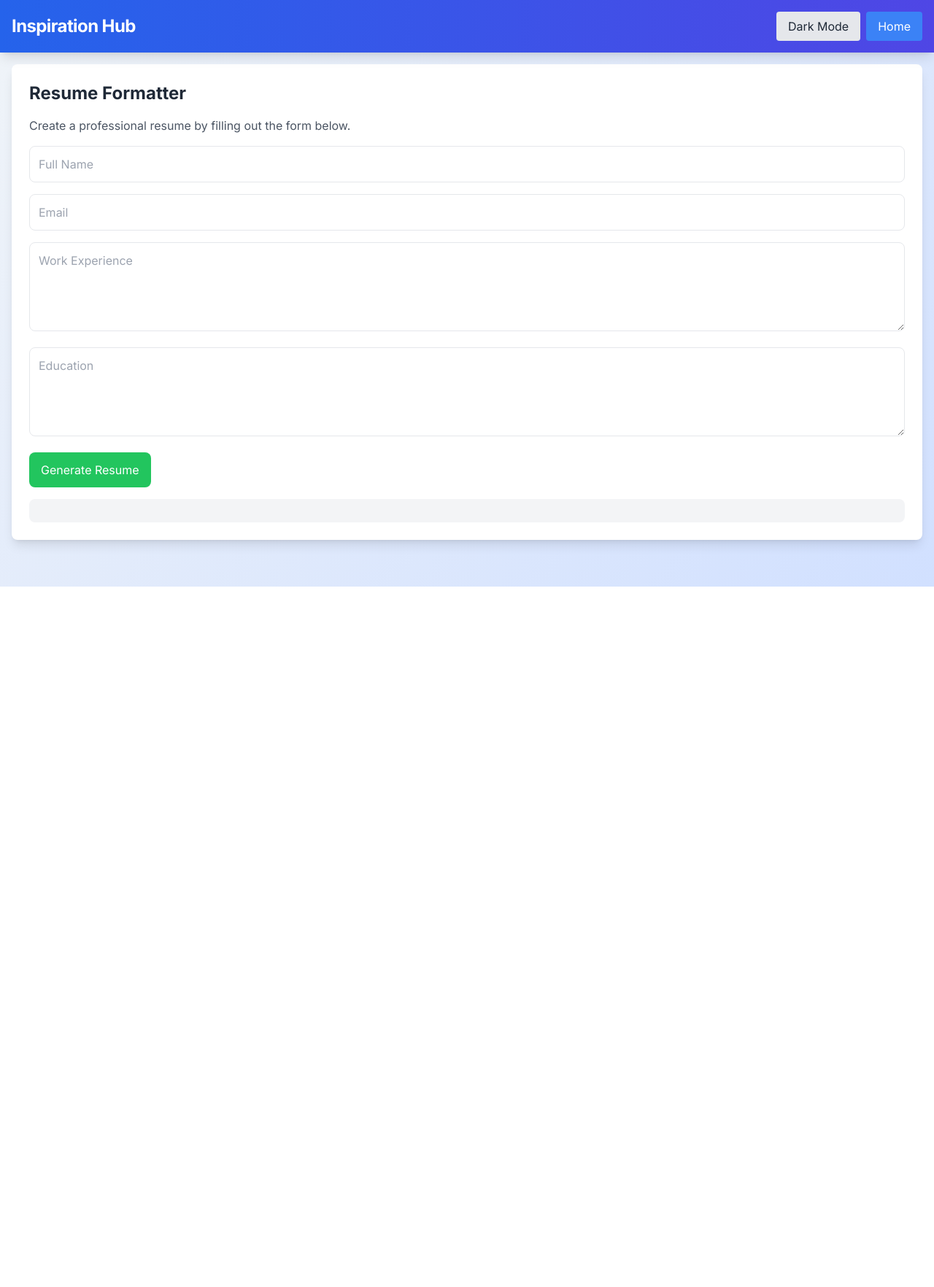
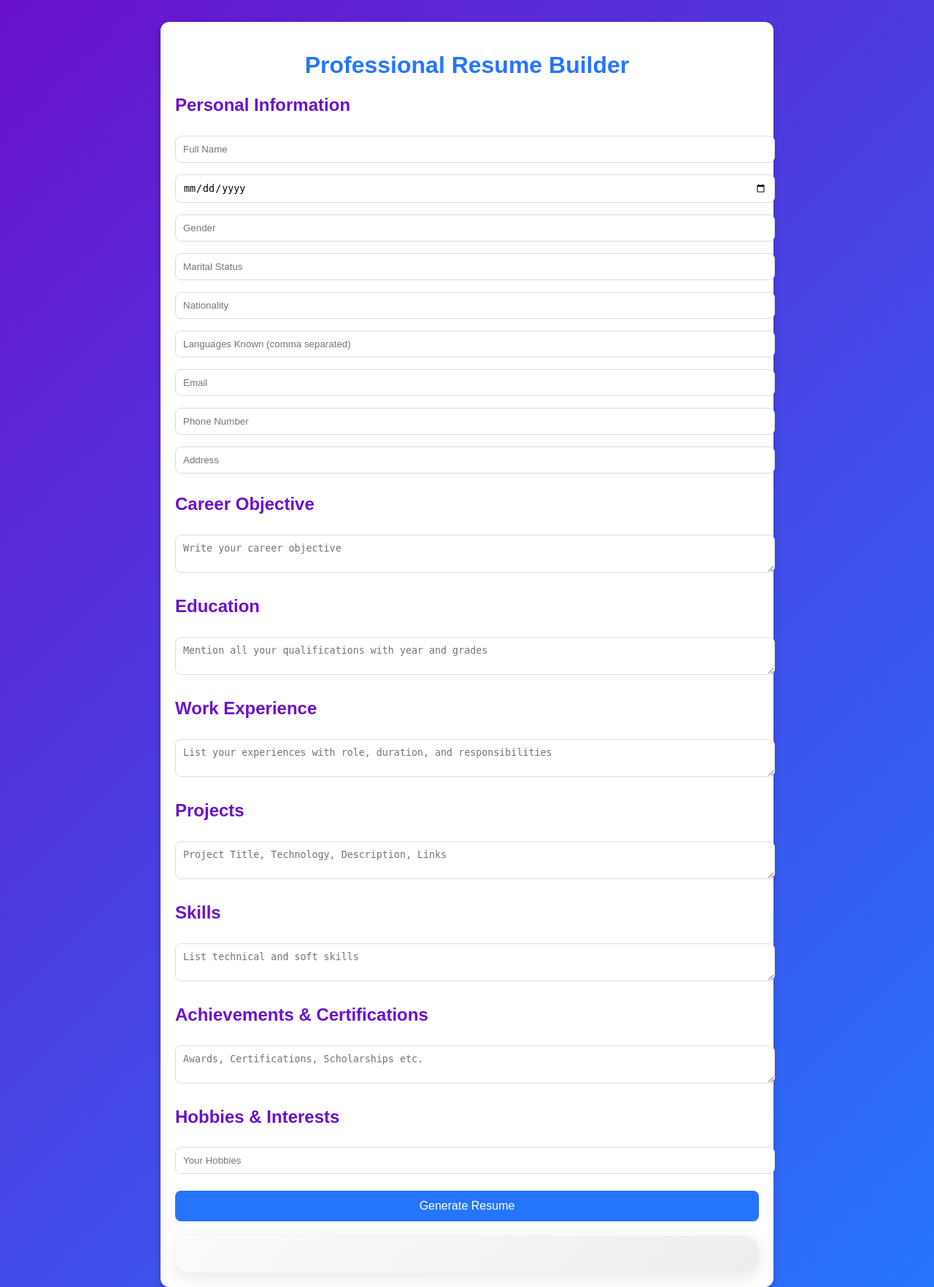
Before and after one commit to 878785/Inspiration-hub, a Flask app: page /resume in a window 1280 px wide. Shown: the whole page at 73% size. Before the commit the page ends 804 px from the top, so only its background shows below. Run offline with Flask 3, Linux system fonts and the light colour scheme; some libraries are stand-ins or nearby versions.

Commit message:
Update resume.html

```diff
--- a/templates/resume.html
+++ b/templates/resume.html
@@ -3,184 +3,257 @@
 <head>
   <meta charset="UTF-8">
   <meta name="viewport" content="width=device-width, initial-scale=1.0">
-    <title>Resume Formatter - Inspiration Hub</title>
-    <link href="https://fonts.googleapis.com/css2?family=Inter:wght@400;600;700&display=swap" rel="stylesheet">
-    <script src="https://cdn.tailwindcss.com"></script>
-    <script defer src="https://cdn.jsdelivr.net/npm/axios/dist/axios.min.js"></script>
+  <title>Advanced Resume Builder</title>
   <style>
     body {
-            font-family: 'Inter', sans-serif;
-            background: linear-gradient(135deg, #f0f4f8 0%, #d1e0ff 100%);
-            transition: background-color 0.3s, color 0.3s;
-            scroll-behavior: smooth;
+  font-family: Arial, sans-serif;
+  margin: 0;
+  padding: 0;
+  background: linear-gradient(135deg, #6a11cb, #2575fc);
+  color: #333;
 }
-        .dark body {
-            background: linear-gradient(135deg, #1a202c 0%, #2d3748 100%);
-            color: #e2e8f0;
+
+.container {
+  max-width: 800px;
+  margin: auto;
+  background: #fff;
+  padding: 20px;
+  border-radius: 12px;
+  box-shadow: 0px 4px 10px rgba(0,0,0,0.2);
+  margin-top: 30px;
 }
-        .notification {
-            position: fixed;
-            top: 20px;
-            right: 20px;
-            padding: 12px 24px;
+
+h1 {
+  text-align: center;
+  color: #2575fc;
+}
+
+h2 {
+  margin-top: 20px;
+  color: #6a11cb;
+}
+
+input, textarea {
+  width: 100%;
+  padding: 10px;
+  margin: 8px 0;
+  border: 1px solid #ddd;
   border-radius: 8px;
+  outline: none;
+}
+
+button {
+  background: #2575fc;
   color: white;
-            z-index: 1001;
-            animation: slideIn 0.5s ease-out;
+  padding: 12px;
+  border: none;
+  border-radius: 8px;
+  cursor: pointer;
+  width: 100%;
+  font-size: 16px;
+  margin-top: 15px;
 }
-        .spinner {
-            border: 4px solid #f3f3f3;
-            border-top: 4px solid #3b82f6;
-            border-radius: 50%;
-            width: 24px;
-            height: 24px;
-            animation: spin 1s linear infinite;
-            display: none;
-            margin: 0 auto;
+
+button:hover {
+  background: #6a11cb;
 }
-        @keyframes slideIn {
-            from { transform: translateX(100%); }
-            to { transform: translateX(0); }
+
+/* Resume Output Section - Colorful Style */
+.resume-output {
+  background: linear-gradient(135deg, #fdfbfb, #ebedee);
+  padding: 25px;
+  border-radius: 20px;
+  box-shadow: 0 6px 25px rgba(0,0,0,0.1);
+  margin-top: 20px;
+  animation: fadeIn 0.8s ease;
 }
-        @keyframes spin {
-            0% { transform: rotate(0deg); }
-            100% { transform: rotate(360deg); }
+
+/* Headline Gradient */
+.resume-output h2 {
+  font-size: 2rem;
+  text-align: center;
+  background: linear-gradient(90deg,#ff6a00,#ee0979);
+  -webkit-background-clip: text;
+  -webkit-text-fill-color: transparent;
+  margin-bottom: 20px;
 }
-        .sidebar {
+
+.resume-output h3 {
+  background: linear-gradient(90deg,#36d1dc,#5b86e5);
+  -webkit-background-clip: text;
+  -webkit-text-fill-color: transparent;
+  border-bottom: 2px dashed #74ebd5;
+  padding-bottom: 5px;
+  margin-top: 20px;
+}
+
+.resume-output p {
+  font-size: 1.05rem;
+  line-height: 1.6;
+  margin: 5px 0 10px 0;
+}
+
+/* Section Cards */
+.resume-section {
+  background: #ffffffaa;
+  padding: 15px;
+  border-radius: 15px;
+  margin-bottom: 15px;
   transition: transform 0.3s ease;
 }
-        .sidebar-hidden {
-            transform: translateX(-100%);
+.resume-section:hover {
+  transform: scale(1.02);
 }
-        @media (max-width: 640px) {
-            .sidebar {
-                position: fixed;
-                top: 0;
-                left: 0;
-                width: 75%;
-                height: 100%;
-                background-color: white;
-                z-index: 1000;
-                padding: 16px;
-                box-shadow: 2px 0 5px rgba(0,0,0,0.2);
+
+/* Tags or Skills Chips */
+.skill-chip {
+  display: inline-block;
+  background: linear-gradient(90deg,#00c6ff,#0072ff);
+  color: white;
+  padding: 5px 10px;
+  margin: 3px;
+  border-radius: 20px;
+  font-size: 0.9rem;
+  font-weight: bold;
 }
-            .dark .sidebar {
-                background-color: #2d3748;
+
+@media (max-width: 600px) {
+  .container {
+    padding: 15px;
+  }
+  button {
+    font-size: 14px;
+    padding: 10px;
   }
 }
+
   </style>
 </head>
-<body class="min-h-screen">
-    <!-- Header -->
-    <header class="bg-gradient-to-r from-blue-600 to-indigo-600 text-white p-4 sticky top-0 z-50 shadow-lg">
-        <div class="container mx-auto flex justify-between items-center">
-            <h1 class="text-2xl font-bold tracking-tight">Inspiration Hub</h1>
-            <div class="flex items-center space-x-2">
-                <button id="menu-toggle" class="sm:hidden p-2 bg-blue-500 rounded hover:bg-blue-600">
-                    <svg class="w-6 h-6" fill="none" stroke="currentColor" viewBox="0 0 24 24"><path stroke-linecap="round" stroke-linejoin="round" stroke-width="2" d="M4 6h16M4 12h16M4 18h16"></path></svg>
-                </button>
-                <div class="hidden sm:flex space-x-2">
-                    <button id="theme-toggle" class="px-4 py-2 bg-gray-200 text-gray-800 rounded hover:bg-gray-300">Dark Mode</button>
-                    <a href="INSPIRATION.html" class="px-4 py-2 bg-blue-500 rounded hover:bg-blue-600">Home</a>
+<body>
+  <div class="container">
+    <h1>Professional Resume Builder</h1>
+    <form id="resumeForm">
+
+      <h2>Personal Information</h2>
+      <input type="text" id="name" placeholder="Full Name" required>
+      <input type="date" id="dob" placeholder="Date of Birth">
+      <input type="text" id="gender" placeholder="Gender">
+      <input type="text" id="marital" placeholder="Marital Status">
+      <input type="text" id="nationality" placeholder="Nationality">
+      <input type="text" id="languages" placeholder="Languages Known (comma separated)">
+      <input type="email" id="email" placeholder="Email" required>
+      <input type="tel" id="phone" placeholder="Phone Number" required>
+      <input type="text" id="address" placeholder="Address">
+
+      <h2>Career Objective</h2>
+      <textarea id="objective" placeholder="Write your career objective"></textarea>
+
+      <h2>Education</h2>
+      <textarea id="education" placeholder="Mention all your qualifications with year and grades"></textarea>
+
+      <h2>Work Experience</h2>
+      <textarea id="experience" placeholder="List your experiences with role, duration, and responsibilities"></textarea>
+
+      <h2>Projects</h2>
+      <textarea id="projects" placeholder="Project Title, Technology, Description, Links"></textarea>
+
+      <h2>Skills</h2>
+      <textarea id="skills" placeholder="List technical and soft skills"></textarea>
+
+      <h2>Achievements & Certifications</h2>
+      <textarea id="achievements" placeholder="Awards, Certifications, Scholarships etc."></textarea>
+
+      <h2>Hobbies & Interests</h2>
+      <input type="text" id="hobbies" placeholder="Your Hobbies">
+
+      <button type="submit">Generate Resume</button>
+    </form>
+
+    <div id="resumeOutput" class="resume-output"></div>
+    <button id="downloadBtn" style="display:none;">Download PDF</button>
   </div>
-            </div>
-        </div>
-    </header>
 
-    <!-- Sidebar (Mobile) -->
-    <nav id="sidebar" class="sidebar sidebar-hidden sm:hidden bg-white dark:bg-gray-800">
-        <button id="close-sidebar" class="p-2 mb-4 bg-red-500 text-white rounded">Close</button>
-        <div class="space-y-2">
-            <button id="mobile-theme-toggle" class="w-full px-4 py-2 bg-gray-200 text-gray-800 rounded hover:bg-gray-300">Dark Mode</button>
-            <a href="INSPIRATION.html" class="block px-4 py-2 bg-blue-500 text-white rounded hover:bg-blue-600">Home</a>
-            <a href="mindmap.html" class="block px-4 py-2 bg-blue-500 text-white rounded hover:bg-blue-600">Mind Map</a>
-            <a href="kanban.html" class="block px-4 py-2 bg-blue-500 text-white rounded hover:bg-blue-600">Kanban Board</a>
-            <!-- Add links to other tools as needed -->
-        </div>
-    </nav>
+  <script src="https://cdnjs.cloudflare.com/ajax/libs/html2pdf.js/0.9.2/html2pdf.bundle.min.js"></script>
+  <script src="https://cdnjs.cloudflare.com/ajax/libs/html2canvas/1.4.1/html2canvas.min.js"></script>
+<script src="https://cdnjs.cloudflare.com/ajax/libs/jspdf/2.5.1/jspdf.umd.min.js"></script>
+  <script>
+// jsPDF include karna zaroori hai
+// <script src="https://cdnjs.cloudflare.com/ajax/libs/jspdf/2.5.1/jspdf.umd.min.js">
+// ko apne HTML file ke head ya end me add karo
 
-    <!-- Main Content -->
-    <main class="container mx-auto p-4">
-        <section class="mb-12 bg-white dark:bg-gray-800 p-6 rounded-lg shadow-lg">
-            <h2 class="text-2xl font-bold mb-4 text-gray-800 dark:text-gray-100">Resume Formatter</h2>
-            <p class="text-gray-600 dark:text-gray-300 mb-4">Create a professional resume by filling out the form below.</p>
-            <div id="loading-spinner" class="spinner mb-4"></div>
-            <div class="space-y-4">
-                <input id="name" type="text" placeholder="Full Name" class="w-full p-3 border rounded-lg dark:bg-gray-700 dark:border-gray-600 focus:outline-none focus:ring-2 focus:ring-blue-500" aria-label="Full Name">
-                <input id="email" type="email" placeholder="Email" class="w-full p-3 border rounded-lg dark:bg-gray-700 dark:border-gray-600 focus:outline-none focus:ring-2 focus:ring-blue-500" aria-label="Email">
-                <textarea id="experience" placeholder="Work Experience" rows="4" class="w-full p-3 border rounded-lg dark:bg-gray-700 dark:border-gray-600 focus:outline-none focus:ring-2 focus:ring-blue-500" aria-label="Work Experience"></textarea>
-                <textarea id="education" placeholder="Education" rows="4" class="w-full p-3 border rounded-lg dark:bg-gray-700 dark:border-gray-600 focus:outline-none focus:ring-2 focus:ring-blue-500" aria-label="Education"></textarea>
-                <button onclick="generateResume()" class="px-4 py-3 bg-green-500 text-white rounded-lg hover:bg-green-600 transition transform hover:scale-105" aria-label="Generate Resume">Generate Resume</button>
-                <div id="resume-output" class="mt-4 p-4 bg-gray-100 dark:bg-gray-700 rounded-lg"></div>
-            </div>
-        </section>
-    </main>
+document.getElementById("resumeForm").addEventListener("submit", function (e) {
+  e.preventDefault();
 
-    <script>
-        document.addEventListener('DOMContentLoaded', () => {
-            document.getElementById('theme-toggle').addEventListener('click', toggleTheme);
-            document.getElementById('mobile-theme-toggle').addEventListener('click', toggleTheme);
-            document.getElementById('menu-toggle').addEventListener('click', toggleSidebar);
-            document.getElementById('close-sidebar').addEventListener('click', toggleSidebar);
-        });
+  const name = document.getElementById("name").value.trim();
+  const email = document.getElementById("email").value.trim();
+  const phone = document.getElementById("phone").value.trim();
+  const education = document.getElementById("education").value.trim();
+  const experience = document.getElementById("experience").value.trim();
+  const skills = document.getElementById("skills").value.trim();
+  const achievements = document.getElementById("achievements").value.trim();
 
-        function toggleTheme() {
-            document.body.classList.toggle('dark');
-            const buttons = [document.getElementById('theme-toggle'), document.getElementById('mobile-theme-toggle')];
-            buttons.forEach(button => {
-                if (button) button.textContent = document.body.classList.contains('dark') ? 'Light Mode' : 'Dark Mode';
-            });
-        }
-
-        function toggleSidebar() {
-            const sidebar = document.getElementById('sidebar');
-            if (sidebar) sidebar.classList.toggle('sidebar-hidden');
-        }
-
-        function generateResume() {
-            const name = document.getElementById('name').value.trim();
-            const email = document.getElementById('email').value.trim();
-            const experience = document.getElementById('experience').value.trim();
-            const education = document.getElementById('education').value.trim();
-            const output = document.getElementById('resume-output');
-
-            if (!name || !email || !experience || !education) {
-                showNotification('Please fill in all fields.', 'bg-red-500');
+  if (!name || !email || !phone || !education || !experience || !skills) {
+    alert("Please fill all required fields!");
     return;
   }
 
-            showSpinner(true);
-            setTimeout(() => {
-                output.innerHTML = `
-                    <h3 class="text-lg font-semibold">${sanitizeInput(name)}</h3>
-                    <p class="text-gray-600 dark:text-gray-300">${sanitizeInput(email)}</p>
-                    <h4 class="font-semibold mt-2">Work Experience</h4>
-                    <p>${sanitizeInput(experience)}</p>
-                    <h4 class="font-semibold mt-2">Education</h4>
-                    <p>${sanitizeInput(education)}</p>
+  // Resume ka HTML
+  const resumeHTML = `
+    <div class="resume-card">
+      <h2 style="color:#6a11cb;">${name}</h2>
+      <p><strong>Email:</strong> ${email}</p>
+      <p><strong>Phone:</strong> ${phone}</p>
+
+      <h3>Education</h3>
+      <p>${education}</p>
+
+      <h3>Work Experience</h3>
+      <p>${experience}</p>
+
+      <h3>Skills</h3>
+      <p>${skills}</p>
+
+      ${
+        achievements
+          ? `<h3>Achievements</h3><p>${achievements}</p>`
+          : ""
+      }
+      <button id="downloadPDF" class="download-btn">Download PDF</button>
+    </div>
   `;
-                showNotification('Resume generated!', 'bg-green-500');
-                showSpinner(false);
-            }, 500); // Simulate API delay
-        }
 
-        function showNotification(message, bgClass) {
-            const div = document.createElement('div');
-            div.className = `notification ${bgClass} animate-pulse`;
-            div.textContent = sanitizeInput(message);
-            document.body.appendChild(div);
-            setTimeout(() => div.remove(), 3000);
-        }
+  const outputDiv = document.getElementById("resumeOutput");
+  outputDiv.innerHTML = resumeHTML;
+  outputDiv.style.display = "block";
+  outputDiv.style.animation = "fadeIn 1s ease-in-out";
 
-        function showSpinner(show) {
-            const spinner = document.getElementById('loading-spinner');
-            if (spinner) spinner.style.display = show ? 'block' : 'none';
-        }
+  // PDF download button ka event
+  document.getElementById("downloadPDF").addEventListener("click", function () {
+    const { jsPDF } = window.jspdf;
+    const doc = new jsPDF();
 
-        function sanitizeInput(input) {
-            if (!input) return '';
-            return String(input).replace(/&/g, '&amp;').replace(/</g, '&lt;').replace(/>/g, '&gt;').replace(/"/g, '&quot;').replace(/'/g, '&#39;');
-        }
+    let content = `
+Name: ${name}
+Email: ${email}
+Phone: ${phone}
+
+Education:
+${education}
+
+Work Experience:
+${experience}
+
+Skills:
+${skills}
+
+${achievements ? `Achievements:\n${achievements}` : ""}
+    `;
+
+    doc.text(content, 10, 10);
+    doc.save(`${name.replace(/\s+/g, "_")}_Resume.pdf`);
+  });
+});
+
   </script>
 </body>
 </html>
```
Lines whose indentation alone changed are shown as unchanged.
